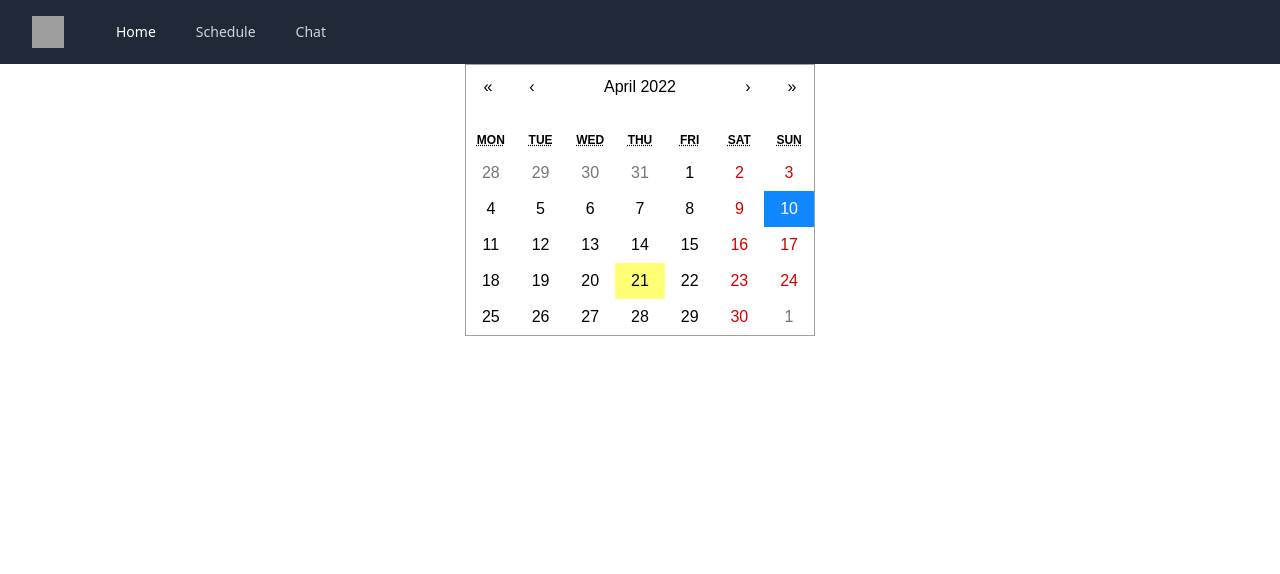
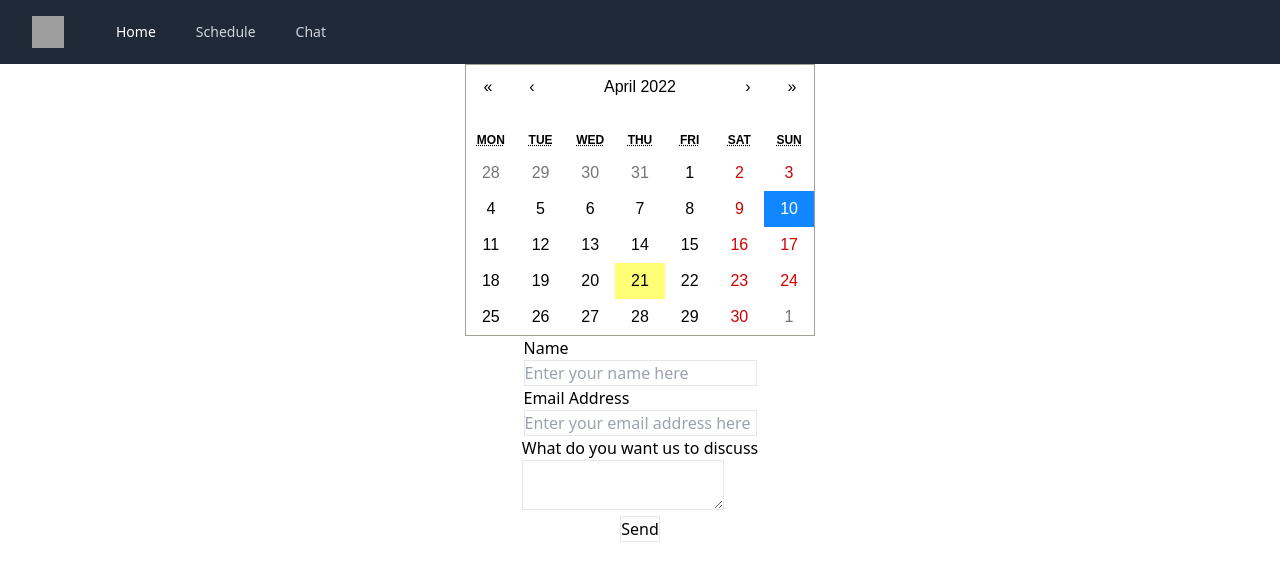
Before and after one commit to Musab1258/10x-developer, a React (Create React App) app: page /Schedule in a window 1280 px wide. Both pictures are taken after a click on the button "10". Shown: the top 574 px of the page. Built offline with nearby package versions, Linux system fonts and the light colour scheme; grey boxes are pictures that could not be loaded.

Commit message:
email sending

```diff
--- a/package.json
+++ b/package.json
@@ -1,12 +1,14 @@
 {
-  "name": "heritage-telecoms-v1",
+  "name": "mentorship-app",
   "version": "0.1.0",
   "private": true,
   "dependencies": {
+    "@emailjs/browser": "^3.6.2",
     "@headlessui/react": "^1.5.0",
     "@testing-library/jest-dom": "^5.16.3",
     "@testing-library/react": "^12.1.4",
     "@testing-library/user-event": "^13.5.0",
+    "emailjs-com": "^3.2.0",
     "react": "^18.0.0",
     "react-calendar": "^3.7.0",
     "react-dom": "^18.0.0",
--- a/src/App.js
+++ b/src/App.js
@@ -14,15 +14,15 @@ function App() {
       <body className='m-5'>
         <div className='m-16 p-5 text-xl border-2 rounded shadow-lg'>
           <p>Learning software development can be hard at the beginning</p>
-          <img src={HardTime} />
+          <img src={HardTime} alt="A woman having a hard time in front of her laptop" />
         </div>
         <div className='m-16 p-5 text-xl border-2 rounded shadow-lg'>
           <p>There are a lot of tools and technologies to learn</p>
-          <img src={ProgrammingTools} />
+          <img src={ProgrammingTools} alt="logos of different programming languages and tools"/>
         </div>
         <div className='m-16 p-5 text-xl border-2 rounded shadow-lg'>
           <p>And sometimes, you need an experienced Developer to guide you.</p>
-          <img src={MentorGuide} />
+          <img src={MentorGuide} alt="a senior software developer guiding her junior"/>
         </div>
         <div className='m-16 p-5 text-xl border-2 rounded shadow-lg'>
           <p className='my-5'>I am an experienced Frontend Developer and I have got friends in other areas of software development that can help out.</p>
--- /dev/null
+++ b/src/components/Form.js
@@ -0,0 +1,40 @@
+import emailjs from '@emailjs/browser';
+import { useRef } from "react";
+
+const Form = () => {
+
+    const form = useRef();
+    const sendEmail = (e) => {
+      e.preventDefault();
+
+      emailjs.sendForm(
+        process.env.REACT_APP_SERVICE_ID,
+        process.env.REACT_APP_TEMPLATE_ID,
+        form.current,
+        process.env.REACT_APP_PUBLIC_KEY
+        ).then((result) => {
+          console.log(result.text);
+        }, (error) => {
+          console.log(error.text);
+        });
+    }
+    return (
+        <form className='flex  flex-col justify-items-center items-center' ref={form} onSubmit={sendEmail} >
+            <label className="">
+                <p>Name</p>
+                <input name='user_name' className='border w-auto' placeholder="Enter your name here" />
+            </label>
+            <label>
+                <p>Email Address</p>
+                <input name='user_email' className='border w-auto' placeholder="Enter your email address here" />
+            </label>
+            <label>
+                <p>What do you want us to discuss</p>
+                <textarea name='message' className='border w-auto'/>
+            </label>
+            <button type='submit' className='border w-auto'>Send</button>
+        </form>
+    )
+}
+
+export default Form;
--- a/src/components/Schedule.js
+++ b/src/components/Schedule.js
@@ -1,16 +1,31 @@
 import { useState } from 'react';
 import Calendar from 'react-calendar';
 import 'react-calendar/dist/Calendar.css';
+import Form from './Form';
 import Nav from './Nav';
 
 
 const Schedule = () => {
   const [value, onChange] = useState(new Date());
+  const [isOpen, setIsOpen] = useState(false);
+
+  /*const handleDay = () => {
+    alert(
+        <form>
+            name
+            <input placeholder='name' />
+        </form>
+    )
+  } */
 
   return (
     <div>
       <Nav />
-      <Calendar className="m-auto" onChange={onChange} value={value} />
+      <Calendar className="m-auto w-4/5" onClickDay={() => setIsOpen(true)} onChange={onChange} value={value} />
+      <div></div>
+      <section>
+        {isOpen && <Form setIsOpen={setIsOpen} />}
+      </section>
     </div>
   );
 }
```
Also changed, not shown: src/components/scedule.md (added), 2 other files (tests, documents, lock files or other folders).
